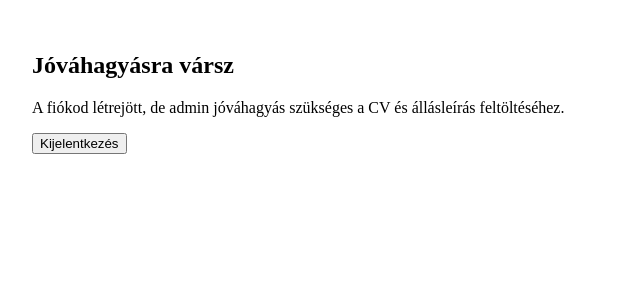
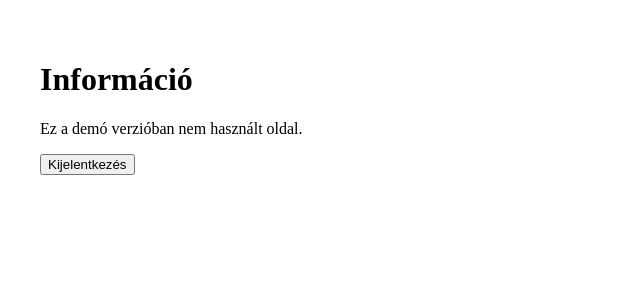
Before and after one commit to Barnabas932/cv-tracker-frontend, a React (Vite) app: page /waiting in a window 1280 px wide. Shown: the top 300 px of the page, without its empty margins (0-640 px from the left). Built offline with nearby package versions, Linux system fonts and the light colour scheme; no server answers.

Commit message:
Update WaitingApproval.tsx

```diff
--- a/src/pages/WaitingApproval.tsx
+++ b/src/pages/WaitingApproval.tsx
@@ -1,21 +1,11 @@
-import { useNavigate } from "react-router-dom";
 import { supabase } from "../supabaseClient";
 
 export default function WaitingApproval() {
-  const navigate = useNavigate();
-
-  async function signOut() {
-    await supabase.auth.signOut();
-    navigate("/login");
-  }
-
   return (
-    <div style={{ padding: 24 }}>
-      <h2>Jóváhagyásra vársz</h2>
-      <p>
-        A fiókod létrejött, de admin jóváhagyás szükséges a CV és állásleírás feltöltéséhez.
-      </p>
-      <button onClick={signOut}>Kijelentkezés</button>
+    <div style={{ padding: 32 }}>
+      <h1>Információ</h1>
+      <p>Ez a demó verzióban nem használt oldal.</p>
+      <button onClick={() => supabase.auth.signOut()}>Kijelentkezés</button>
     </div>
   );
 }
```
